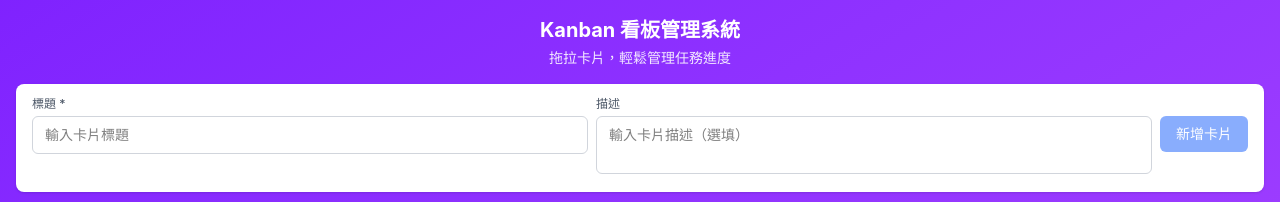
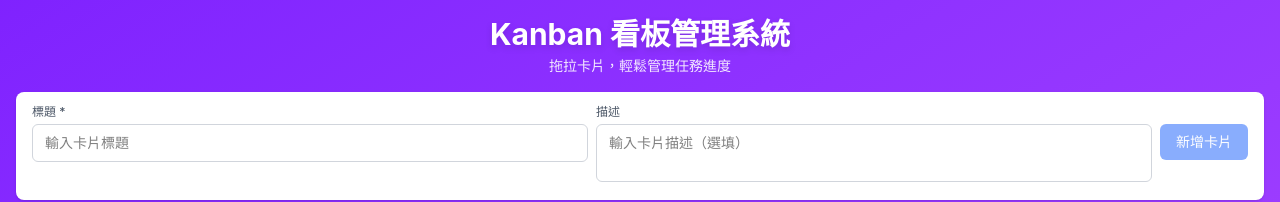
Before and after one commit to william9150/kanban-one-lab, a Vue app: page / in a window 1280 px wide. Shown: the top 202 px of the page. Built offline with nearby package versions, Linux system fonts and the light colour scheme.

Commit message:
style: 標題字體加大並加上文字陰影
標題改為 text-3xl 粗體，加上 drop-shadow-md 文字陰影效果。

Co-Authored-By: Claude Opus 4.6 (1M context) <noreply@anthropic.com>

```diff
--- a/src/App.vue
+++ b/src/App.vue
@@ -8,7 +8,7 @@ import ToastNotification from '@/components/ToastNotification.vue'
   <div class="h-screen flex flex-col overflow-hidden bg-linear-to-br from-violet-600 to-purple-500">
     <div class="flex flex-col flex-1 min-h-0 max-w-330 w-full mx-auto">
       <header class="shrink-0 px-4 py-4 text-center">
-        <h1 class="text-xl font-bold text-white">Kanban 看板管理系統</h1>
+        <h1 class="text-3xl font-bold text-white drop-shadow-md">Kanban 看板管理系統</h1>
         <p class="text-sm text-purple-100 mt-1">拖拉卡片，輕鬆管理任務進度</p>
       </header>
       <AddCardForm />
```
